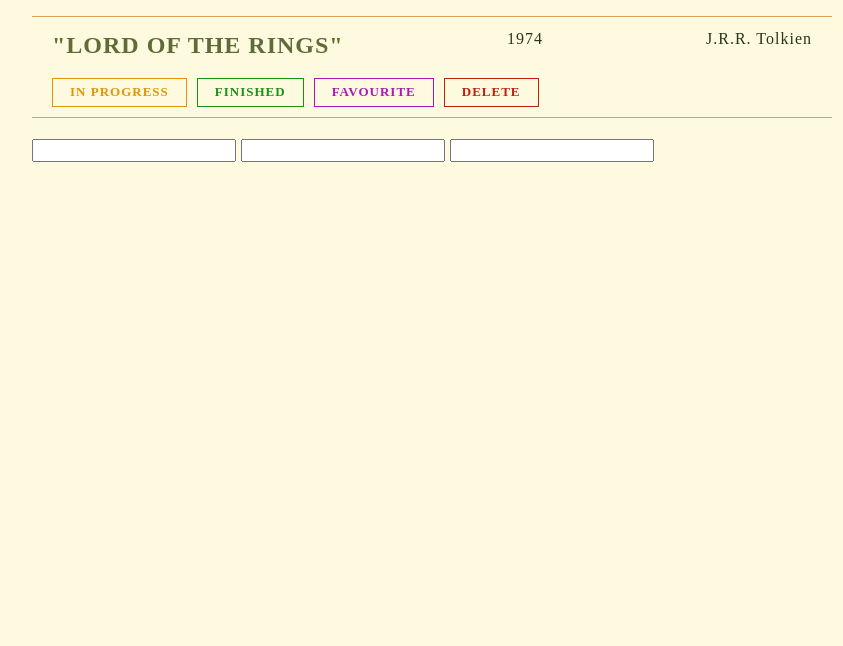
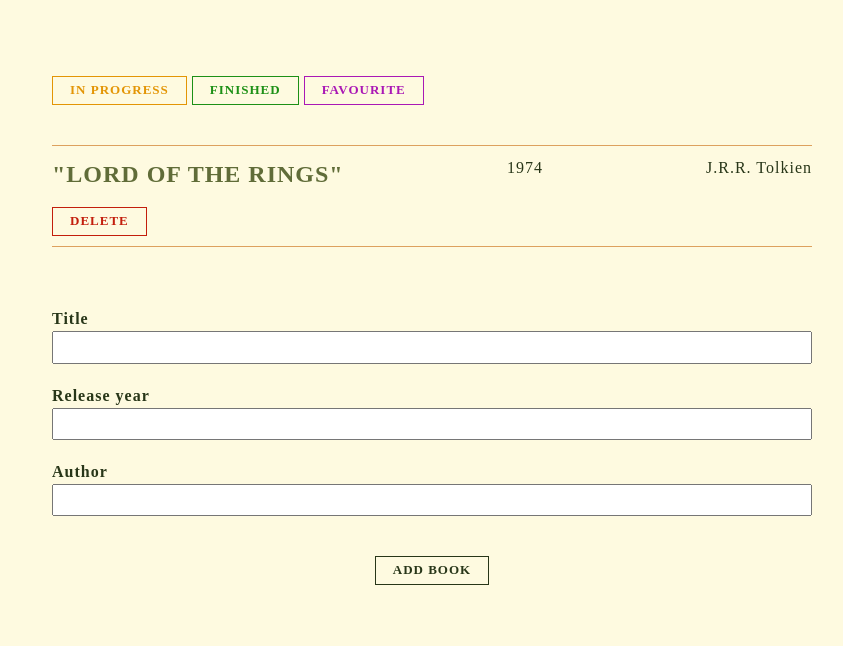
Before and after one commit to broccoli88/library-check, a plain HTML site: page index.html in a window 1280 px wide. Shown: the part 154-800 px from the top of the page, without its empty margins (208-1051 px from the left). Drawn offline with Linux system fonts and the light colour scheme; a web font is replaced by a local one.

Commit message:
finished layout / starting functionality

```diff
--- a/css/styles.css
+++ b/css/styles.css
@@ -66,6 +66,7 @@ h3 {
     width: 100%;
     max-width: 800px;
     margin-inline: auto;
+    padding: 2rem;
 }
 
 /* Buttons */
@@ -82,6 +83,16 @@ h3 {
     font-size: 1.3rem;
 
     transition: 0.3s all;
+}
+
+.btn--outline {
+    border-color: var(--color-green);
+    color: var(--color-green);
+}
+
+.btn--outline:hover {
+    background-color: var(--color-green);
+    color: var(--color-creme);
 }
 
 .btn--delete {
@@ -123,6 +134,9 @@ h3 {
     background-color: var(--color-btn-favourite);
     color: var(--color-creme);
 }
+
+/* Grouping buttons */
+
 /* Book List */
 
 .book-list {
@@ -130,7 +144,7 @@ h3 {
 }
 
 .book__item {
-    padding: 1rem 2rem;
+    padding: 1rem 0;
     margin-bottom: 2rem;
 
     border-top: 1px solid var(--color-light-brown);
@@ -151,3 +165,21 @@ h3 {
 }
 
 /* Add book - inputs */
+
+.book-add {
+    display: flex;
+    flex-direction: column;
+}
+
+.book-add > label {
+    font-weight: 700;
+}
+
+.book-add > input {
+    margin-bottom: 2rem;
+    padding: 0.5rem 1rem;
+}
+
+.book-add > button {
+    margin: 2rem auto;
+}
--- a/index.html
+++ b/index.html
@@ -7,12 +7,18 @@
         <title>Library</title>
         <link rel="stylesheet" href="css/normalize.css" />
         <link rel="stylesheet" href="css/styles.css" />
+        <script src="js/main.js" defer></script>
     </head>
     <body>
         <header class="container">
             <h1>Library</h1>
         </header>
         <main>
+            <section class="container grouping">
+                <button class="btn btn--in-progress">In progress</button>
+                <button class="btn btn--finished">Finished</button>
+                <button class="btn btn--favourite">Favourite</button>
+            </section>
             <section class="container">
                 <ul class="book-list">
                     <li class="book__item">
@@ -22,13 +28,6 @@
                             <p>J.R.R. Tolkien</p>
                         </div>
                         <div class="btns">
-                            <button class="btn btn--in-progress">
-                                In progress
-                            </button>
-                            <button class="btn btn--finished">Finished</button>
-                            <button class="btn btn--favourite">
-                                Favourite
-                            </button>
                             <button class="btn btn--delete">Delete</button>
                         </div>
                     </li>
@@ -36,9 +35,15 @@
             </section>
             <section class="container">
                 <form class="book-add">
-                    <input type="text" class="add__title" />
-                    <input type="text" class="add__year" />
-                    <input type="text" class="add__author" />
+                    <label for="title">Title</label>
+                    <input type="text" id="title" class="add__title" />
+                    <label for="year">Release year</label>
+                    <input type="text" id="year" class="add__year" />
+                    <label for="author">Author</label>
+                    <input type="text" id="author" class="add__author" />
+                    <button type="submit" class="btn btn--outline" id="submit">
+                        Add book
+                    </button>
                 </form>
             </section>
         </main>
--- /dev/null
+++ b/js/main.js
@@ -0,0 +1,20 @@
+const bookList = {
+    LordOfTheRings: {
+        title: `Lord of the Rings`,
+        year: 1974,
+        author: `J.R.R. Tolkien`,
+    },
+};
+
+const inputTitle = document.querySelector(`#title`);
+const inputYear = document.querySelector(`#year`);
+const inputAuthor = document.querySelector(`#author`);
+const buttonSubmit = document.querySelector(`#submit`);
+
+let title;
+let releaseYear;
+let author;
+
+buttonSubmit.addEventListener(`click`, (e) => {
+    e.preventDefault();
+});
```
